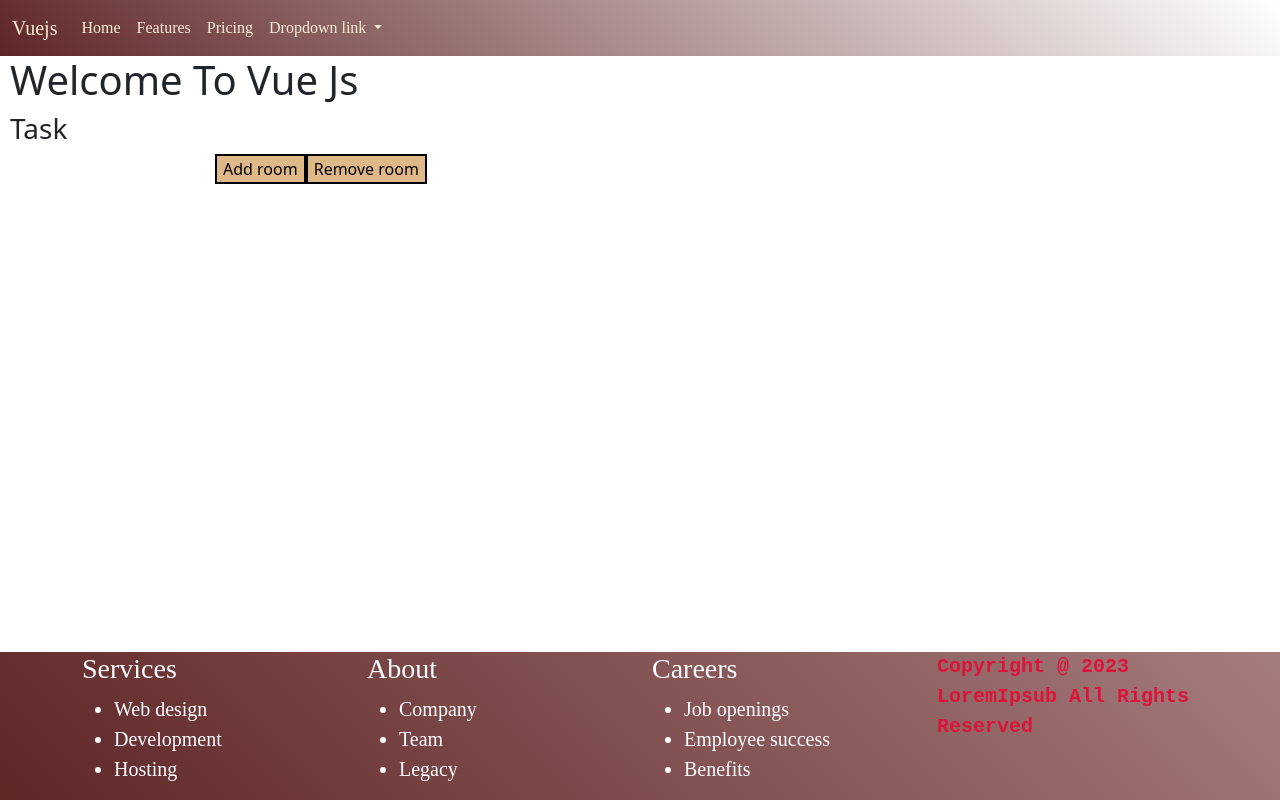
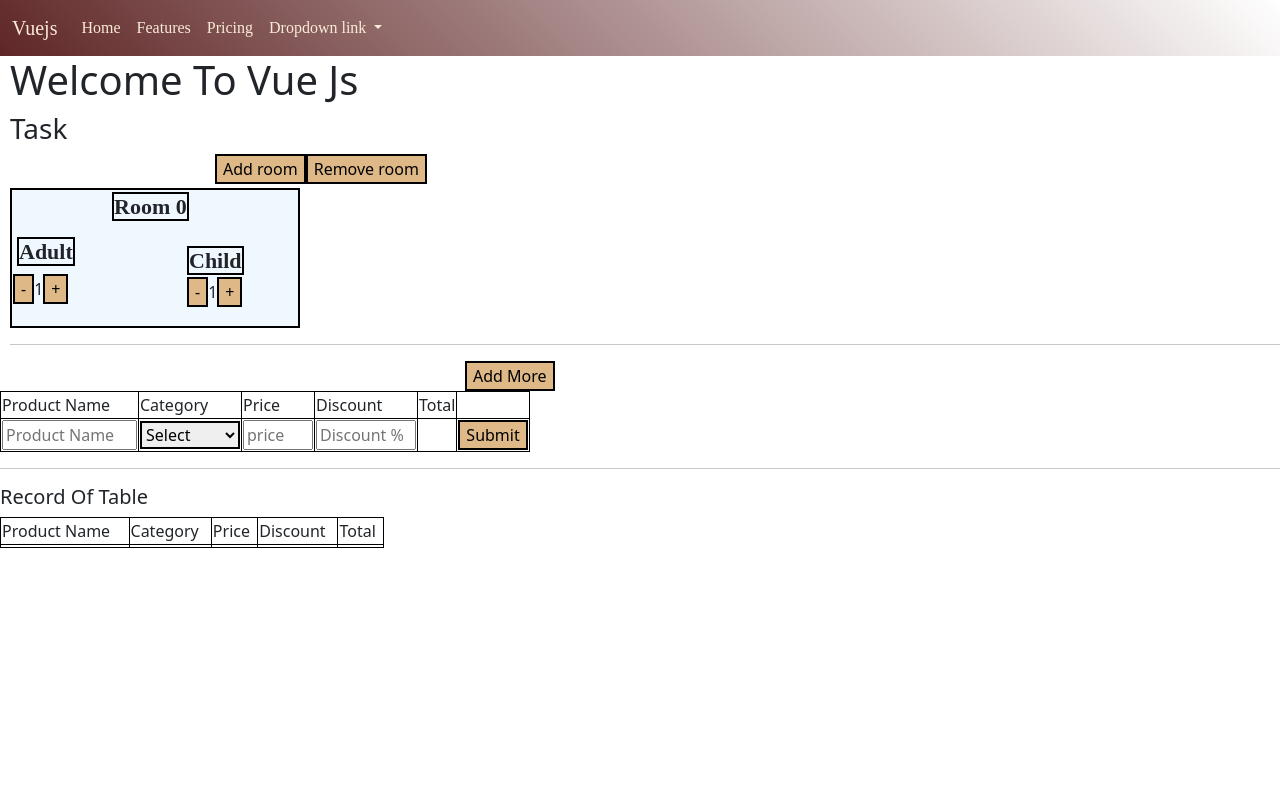
Before and after one commit to shyamporiya/vuejsProject, a Vue app: page / in a window 1280 px wide. Built offline with nearby package versions, Linux system fonts and the light colour scheme.

Commit message:
implement on task 1

```diff
--- a/src/App.vue
+++ b/src/App.vue
@@ -1,17 +1,18 @@
 <template>
   <Header />
   <Content />
-  <Footer />
+  <!-- <modal /> -->
 </template>
 
 <script>
 import Header from "./components/body/Header.vue";
 import Content from "./components/body/Content.vue";
 import Footer from "./components/body/Footer.vue";
+import modal from "./components/V-modelExample.vue";
 
 export default {
   name: "App",
-  components: { Header, Content, Footer },
+  components: { Header, Content, Footer, modal },
   data() {
     return {};
   },
--- a/src/components/body/Content.vue
+++ b/src/components/body/Content.vue
@@ -12,9 +12,7 @@
         Remove room
       </button>
     </div>
-    <div v-for="index in roomCount">
-      {{ index }}
-      <div class="table_room">
+    <div class="table_room" v-for="(elem, index) in roomCount" :key="index">
       <span class="room-name">Room {{ index }}</span>
       <div class="adult">
         <span class="adultName">Adult</span>
@@ -33,9 +31,98 @@
         </div>
       </div>
     </div>
+    <hr />
+  </section>
+  <section>
+    <div class="parent-div">
+      <button class="addMorecol" @click="addColums()">Add More</button>
+      <table style="width: 30%">
+        <tr>
+          <th>Product Name</th>
+          <th>Category</th>
+          <th>Price</th>
+          <th>Discount</th>
+          <th>Total</th>
+        </tr>
+        <tr v-for="(col, index) in colums" :key="index">
+          <td>
+            <input
+              style="width: 135px"
+              type="text"
+              placeholder="Product Name"
+              v-model="productName"
+            />
+          </td>
+          <td>
+            <select
+              style="border: 2px solid black; width: 100px"
+              v-model="categoryName"
+            >
+              <option value="">Select</option>
+              <option value="average">Average</option>
+              <option value="good">Good</option>
+              <option value="bad">Bad</option>
+              <option value="nonuse">Non-use</option>
+            </select>
+          </td>
+          <td>
+            <input
+              style="width: 70px"
+              type="text"
+              placeholder="price"
+              v-model="price"
+              @input="priceOnchange()"
+              id="price"
+            />
+          </td>
+          <td>
+            <input
+              style="width: 100px"
+              type="text"
+              placeholder="Discount %"
+              v-model="discount"
+              id="discount"
+              @input="discountOnchange()"
+            />
+          </td>
+          <td>
+            <!-- <input
+              style="width: 60px"
+              type="text"
+              placeholder="Total"
+              v-model="sum"
+            /> -->
+            <h5>{{ sum }}</h5>
+          </td>
+          <td><button @click="submitBtn()">Submit</button></td>
+        </tr>
+      </table>
     </div>
   </section>
-  <section></section>
+  <hr />
+  <section>
+    <h5>Record Of Table</h5>
+    <div class="parent-div">
+      <table style="width: 30%">
+        <tr>
+          <th>Product Name</th>
+          <th>Category</th>
+          <th>Price</th>
+          <th>Discount</th>
+          <th>Total</th>
+        </tr>
+        <tr>
+          <td>
+            {{ productNameGet }}
+          </td>
+          <td>{{ categoryNameGet }}</td>
+          <td>{{ priceGet }}</td>
+          <td>{{ discountGet }}</td>
+          <td>{{ totalGet }}</td>
+        </tr>
+      </table>
+    </div>
+  </section>
 </template>
 <script>
 export default {
@@ -45,7 +132,26 @@ export default {
     return {
       adultRoomCount: 1,
       childRoomCount: 1,
-      roomCount: "",
+      roomCount: 1,
+      colums: 1,
+      productName: "",
+      productNameGet: "",
+      categoryName: "",
+      categoryNameGet: "",
+      price: "",
+      priceGet: "",
+      discount: "",
+      discountGet: "",
+      total: "",
+      totalGet: "",
+      sum: "",
+      productData: [
+        { product: "Test 1 ", category: "Main" },
+        { product: "test 2", category: "cat test" },
+        { product: "productName", category: "test1" },
+        { product: "productName", category: "test1" },
+        { product: "productName", category: "test1" },
+      ],
     };
   },
   methods: {
@@ -63,9 +169,54 @@ export default {
     },
     add_another_room() {
       this.roomCount++;
+      console.log(this.roomCount);
     },
     remove_another_room() {
       this.roomCount--;
+    },
+    addColums() {
+      this.colums++;
+      console.log("click here to add colums");
+    },
+    submitBtn() {
+      console.log("Submit Clicked");
+      var listData = this.productData.map((index, val, arr) => {
+        return index.product;
+        console.log("index" + index);
+      });
+      this.productNameGet = this.productName;
+      this.categoryNameGet = this.categoryName;
+      this.priceGet = this.price;
+      this.discountGet = this.discount;
+      this.totalGet = this.total;
+      console.log(this.productNameGet);
+    },
+    priceOnchange() {
+      console.log("hello");
+      // var pricecal = this.price;
+      // var dis_cal = this.discount;
+      // var sum = "hello";
+      // console.log(sum);
+
+      var pricecal = document.getElementById("price").value;
+      var dis_cal = document.getElementById("discount").value;
+
+      // Add them together and display
+      var sum = parseInt(pricecal) + parseInt(dis_cal);
+    },
+    discountOnchange() {
+      console.log("hello");
+      // var pricecal = this.price;
+      // var dis_cal = this.discount;
+      // var sum = "hello";
+      // console.log(sum);
+
+      var pricecal = document.getElementById("price").value;
+      var dis_cal = document.getElementById("discount").value;
+
+      // Add them together and display
+      var sum_value = parseInt(pricecal) + parseInt(dis_cal);
+      this.sum = sum_value;
     },
   },
 };
@@ -123,4 +274,13 @@ button {
 .main-section {
   margin-left: 10px;
 }
+table,
+th,
+td {
+  border: 1px solid black;
+  width: fit-content;
+}
+.addMorecol {
+  margin-left: 465px;
+}
 </style>
--- a/src/components/body/Footer.vue
+++ b/src/components/body/Footer.vue
@@ -6,24 +6,18 @@
           <h3>Services</h3>
           <ul>
             <li><a href="#">Web design</a></li>
-            <li><a href="#">Development</a></li>
-            <li><a href="#">Hosting</a></li>
           </ul>
         </div>
         <div class="col-sm-4 col-md-3 item">
           <h3>About</h3>
           <ul>
             <li><a href="#">Company</a></li>
-            <li><a href="#">Team</a></li>
-            <li><a href="#">Legacy</a></li>
           </ul>
         </div>
         <div class="col-sm-4 col-md-3 item">
           <h3>Careers</h3>
           <ul>
             <li><a href="#">Job openings</a></li>
-            <li><a href="#">Employee success</a></li>
-            <li><a href="#">Benefits</a></li>
           </ul>
         </div>
         <div class="col-lg-3 item social">
```
Lines whose indentation alone changed are shown as unchanged.
